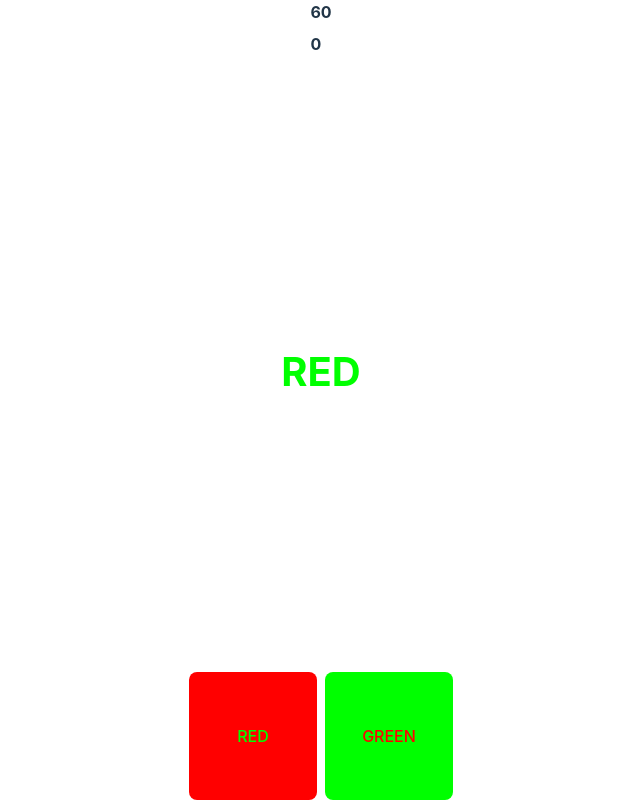
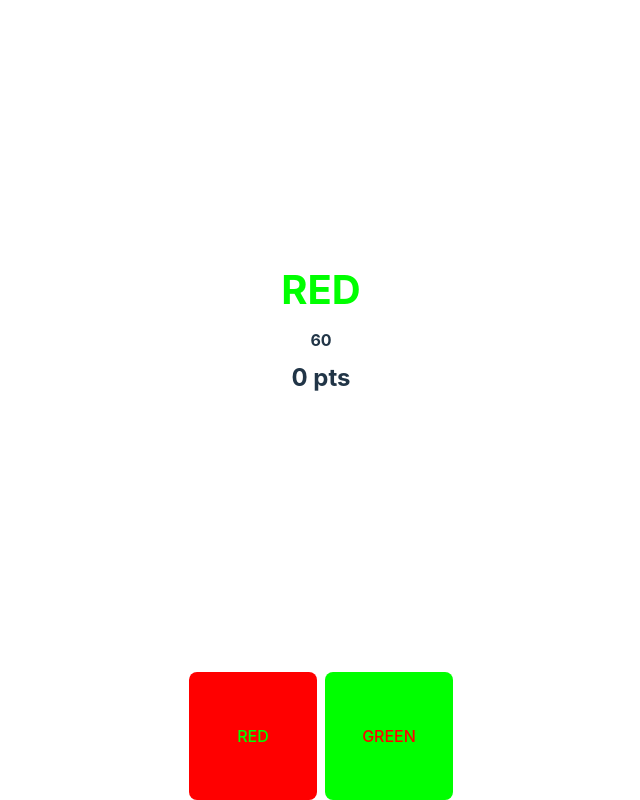
Before and after one commit to matedefalco/color-game, a React (Vite) app: page / in a window 1280 px wide. Both pictures are taken after a click on the button "Play". Shown: the whole page, without its empty margins (319-959 px from the left). Built offline with nearby package versions, Linux system fonts and the light colour scheme.

Commit message:
Score styling

```diff
--- a/src/index.css
+++ b/src/index.css
@@ -92,6 +92,16 @@ footer > ul {
   gap: 8px;
 }
 
+.circleBox {
+  width: 200px;
+  height: 200px;
+  display: flex;
+  justify-content: center;
+  align-items: center;
+  border-radius: 50%;
+  border: 2px solid white;
+}
+
 .references {
   list-style: none;
   justify-content: center;
--- a/src/views/Playing.tsx
+++ b/src/views/Playing.tsx
@@ -40,22 +40,32 @@ export default function Playing() {
       {colorsData.length !== 0 && (
         <div className="container">
           {/* HEADER */}
+          <div></div>
+          {/* COLOR NAME */}
           <div
+            className="circleBox"
             style={{
               display: "flex",
               flexDirection: "column",
+              alignItems: "center",
               gap: 8,
-              marginBottom: 16,
             }}
           >
-            <p>{time}</p>
-            <p>{score}</p>
-          </div>
-          {/* COLOR NAME */}
-          <div style={{ display: "flex", justifyContent: "center", gap: 8 }}>
             <p style={{ fontSize: 40, color: wrongColor.color }}>
               {color.name.toUpperCase()}
             </p>
+            <div
+              style={{
+                display: "flex",
+                flexDirection: "column",
+                alignItems: "center",
+                gap: 8,
+                marginBottom: 16,
+              }}
+            >
+              <p>{time}</p>
+              <p style={{ fontSize: 24 }}>{score} pts</p>
+            </div>
           </div>
           {/* COLOR OPTIONS */}
           <div style={{ display: "flex", flexDirection: "row", gap: 8 }}>
```
